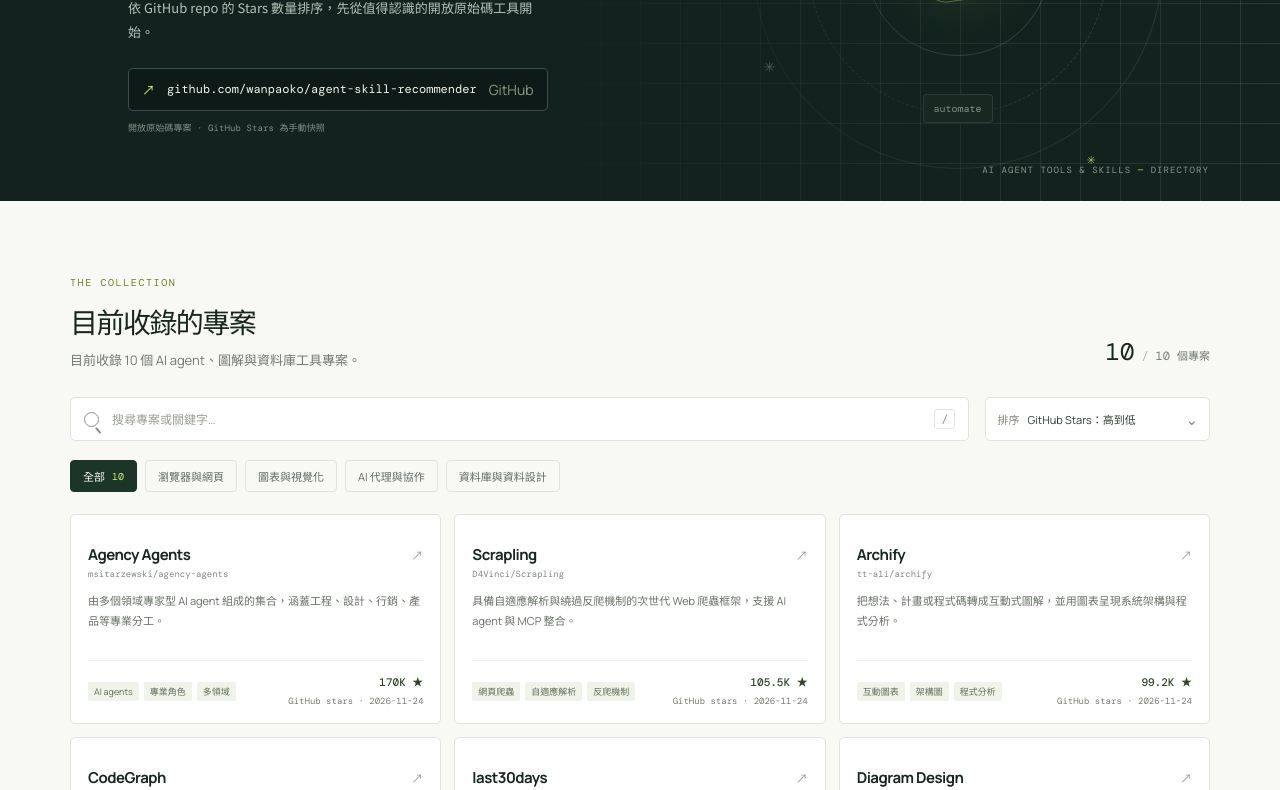
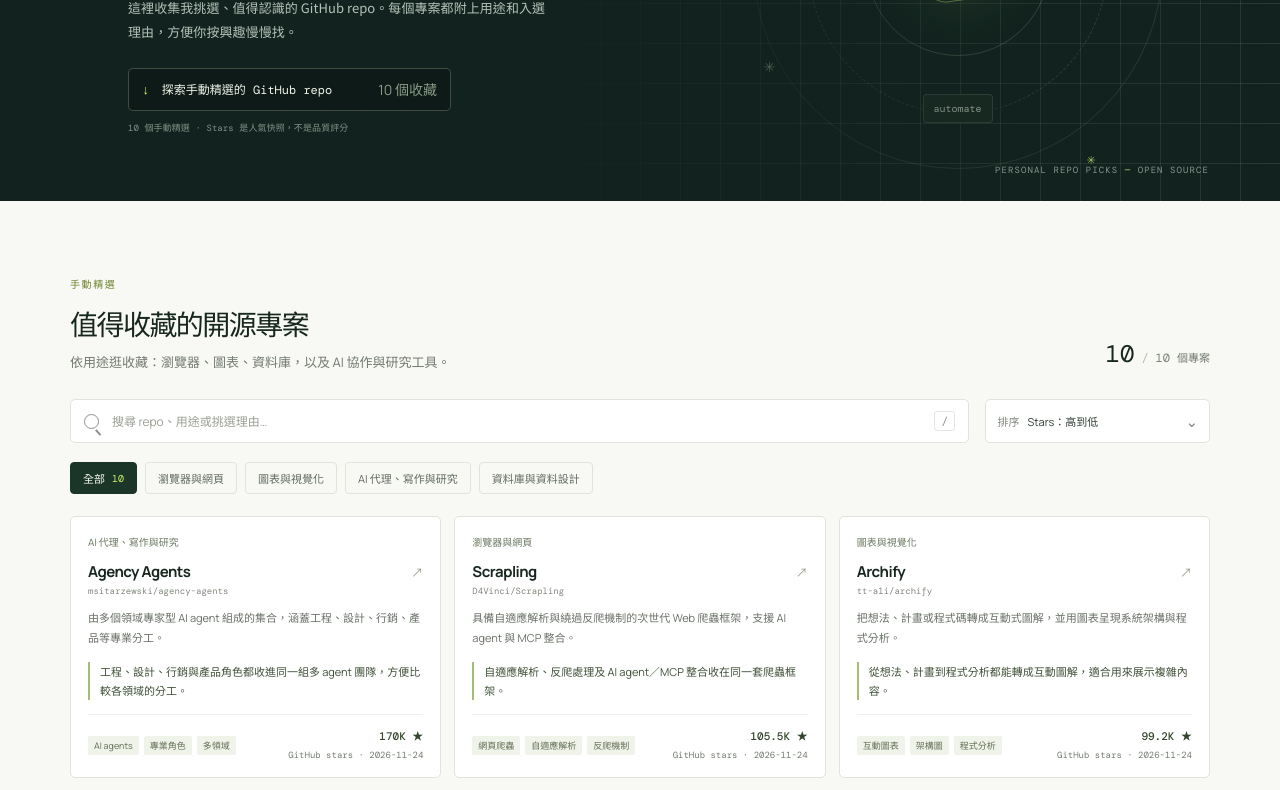
Before and after one commit to wanpaoko/agent-skill-recommender, a plain HTML site: page index.html in a window 1280 px wide. Shown: the part 317-1107 px from the top of the page. Drawn offline with nearby package versions, Linux system fonts and the light colour scheme.

Commit message:
feat: reframe catalog as personal repo picks
- Rebrand the static catalog and document manual curation.
- Add factual pick reasons and keep repository search, categories, sorting, and dated Stars snapshots.
- Preserve existing GitHub repository URLs; remote repository rename is not included.

```diff
--- a/assets/app.mjs
+++ b/assets/app.mjs
@@ -1,37 +1,37 @@
-import { filterSkills, skills, sortSkills } from './catalog.mjs';
+import { filterRepositories, repositories, sortRepositories } from './catalog.mjs';
 
-const grid = document.querySelector('#skill-grid');
-const searchInput = document.querySelector('#skill-search');
-const sortSelect = document.querySelector('#skill-sort');
+const grid = document.querySelector('#repository-grid');
+const searchInput = document.querySelector('#repository-search');
+const sortSelect = document.querySelector('#repository-sort');
 const resultCount = document.querySelector('#result-count');
 const emptyState = document.querySelector('#empty-state');
 const categoryButtons = [...document.querySelectorAll('.category-chip')];
 const numberFormatter = new Intl.NumberFormat('en', { notation: 'compact', maximumFractionDigits: 1 });
-const totalCount = String(skills.length);
+const totalCount = String(repositories.length);
 for (const total of document.querySelectorAll('[data-total-count]')) total.textContent = totalCount;
 let category = 'all';
 
-function createCard(skill) {
+function createRepositoryCard(repository) {
   const article = document.createElement('article');
-  article.className = 'skill-card';
+  article.className = 'repository-card';
 
   const top = document.createElement('div');
   top.className = 'card-topline';
   const categoryLabel = document.createElement('span');
   categoryLabel.className = 'card-category';
-  categoryLabel.textContent = skill.kind === 'repository' ? 'Repo' : skill.category;
-
+  categoryLabel.textContent = repository.category;
+  top.append(categoryLabel);
   const titleRow = document.createElement('div');
   titleRow.className = 'card-title-row';
   const title = document.createElement('h3');
   title.className = 'card-title';
   const link = document.createElement('a');
   link.className = 'card-title-link';
-  link.href = skill.repositoryUrl;
+  link.href = repository.repositoryUrl;
   link.target = '_blank';
   link.rel = 'noreferrer';
-  link.textContent = skill.name;
-  link.setAttribute('aria-label', `在 GitHub 查看 ${skill.name} 所屬專案`);
+  link.textContent = repository.name;
+  link.setAttribute('aria-label', `在 GitHub 查看 ${repository.name} 所屬專案`);
   title.append(link);
   const linkMark = document.createElement('span');
   linkMark.className = 'card-link-mark';
@@ -41,17 +41,20 @@ function createCard(skill) {
 
   const owner = document.createElement('p');
   owner.className = 'card-owner';
-  owner.textContent = `${skill.owner}/${skill.repository}`;
+  owner.textContent = `${repository.owner}/${repository.repository}`;
 
   const description = document.createElement('p');
   description.className = 'card-description';
-  description.textContent = skill.description;
+  description.textContent = repository.description;
+  const pickReason = document.createElement('p');
+  pickReason.className = 'card-pick-reason';
+  pickReason.textContent = repository.pickReason;
 
   const bottom = document.createElement('div');
   bottom.className = 'card-bottom';
   const tags = document.createElement('div');
   tags.className = 'card-tags';
-  for (const text of skill.tags) {
+  for (const text of repository.tags) {
     const tag = document.createElement('span');
     tag.className = 'card-tag';
     tag.textContent = text;
@@ -60,26 +63,26 @@ function createCard(skill) {
   const stars = document.createElement('span');
   stars.className = 'card-stars';
   const starCount = document.createElement('strong');
-  starCount.textContent = `${numberFormatter.format(skill.stars)} ★`;
-  stars.append(starCount, document.createTextNode(`GitHub stars · ${skill.starsCheckedAt}`));
+  starCount.textContent = `${numberFormatter.format(repository.stars)} ★`;
+  stars.append(starCount, document.createTextNode(`GitHub stars · ${repository.starsCheckedAt}`));
   bottom.append(tags, stars);
 
-  article.append(top, titleRow, owner, description, bottom);
+  article.append(top, titleRow, owner, description, pickReason, bottom);
   return article;
 }
 
 function render() {
-  const matchingSkills = sortSkills(filterSkills(skills, {
+  const matchingRepositories = sortRepositories(filterRepositories(repositories, {
     query: searchInput.value,
     category,
   }), sortSelect.value);
   const fragment = document.createDocumentFragment();
 
-  for (const skill of matchingSkills) fragment.append(createCard(skill));
+  for (const repository of matchingRepositories) fragment.append(createRepositoryCard(repository));
   grid.replaceChildren(fragment);
-  resultCount.textContent = String(matchingSkills.length);
-  emptyState.hidden = matchingSkills.length !== 0;
-  grid.hidden = matchingSkills.length === 0;
+  resultCount.textContent = String(matchingRepositories.length);
+  emptyState.hidden = matchingRepositories.length !== 0;
+  grid.hidden = matchingRepositories.length === 0;
 }
 
 
--- a/assets/catalog.mjs
+++ b/assets/catalog.mjs
@@ -11,7 +11,7 @@ const repositoryStars = {
   'colbymchenry/codegraph': 78_591,
 };
 
-export const skills = [
+export const repositories = [
   {
     id: 'moli',
     name: 'Moli',
@@ -19,6 +19,7 @@ export const skills = [
     repository: 'moli',
     category: '瀏覽器與網頁',
     description: '給 AI agent 使用的輕量 headless browser，可擷取網頁、搜尋及自動化瀏覽器任務。',
+    pickReason: '瀏覽、搜尋、擷取網頁與自動化操作都由這個輕量 headless browser 處理。',
     tags: ['瀏覽器', '網頁擷取', '自動化'],
     kind: 'repository',
   },
@@ -29,6 +30,7 @@ export const skills = [
     repository: 'archify',
     category: '圖表與視覺化',
     description: '把想法、計畫或程式碼轉成互動式圖解，並用圖表呈現系統架構與程式分析。',
+    pickReason: '從想法、計畫到程式分析都能轉成互動圖解，適合用來展示複雜內容。',
     tags: ['互動圖表', '架構圖', '程式分析'],
     kind: 'repository',
   },
@@ -39,6 +41,7 @@ export const skills = [
     repository: 'diagram-design',
     category: '圖表與視覺化',
     description: '以品牌化視覺製作 52 種架構圖、流程圖等圖表，輸出自包含 HTML 和 SVG。',
+    pickReason: '涵蓋 52 種架構與流程圖，並能輸出自包含 HTML 和 SVG。',
     tags: ['圖表', '品牌化', 'SVG'],
     kind: 'repository',
   },
@@ -47,8 +50,9 @@ export const skills = [
     name: 'Agency Agents',
     owner: 'msitarzewski',
     repository: 'agency-agents',
-    category: 'AI 代理與協作',
+    category: 'AI 代理、寫作與研究',
     description: '由多個領域專家型 AI agent 組成的集合，涵蓋工程、設計、行銷、產品等專業分工。',
+    pickReason: '工程、設計、行銷與產品角色都收進同一組多 agent 團隊，方便比較各領域的分工。',
     tags: ['AI agents', '專業角色', '多領域'],
     kind: 'repository',
   },
@@ -57,8 +61,9 @@ export const skills = [
     name: 'ChartDB',
     owner: 'chartdb',
     repository: 'chartdb',
-    category: '圖表與視覺化',
+    category: '資料庫與資料設計',
     description: '以單一查詢匯入資料庫 schema，互動式繪製資料庫圖表並編輯結構。',
+    pickReason: '從 schema 匯入、繪製關聯圖到結構編輯，都能在同一個互動介面完成。',
     tags: ['資料庫', 'ER 圖', 'Schema'],
     kind: 'repository',
   },
@@ -67,8 +72,9 @@ export const skills = [
     name: 'Humanizer-zh',
     owner: 'op7418',
     repository: 'Humanizer-zh',
-    category: 'AI 代理與協作',
+    category: 'AI 代理、寫作與研究',
     description: '專為中文語境設計的 AI 寫作去味與潤色 Skill，消除模板化套話與翻譯腔，使生成內容更自然。',
+    pickReason: '專門處理中文 AI 文字常見的模板套話與翻譯腔，聚焦中文語感。',
     tags: ['AI 寫作', '去 AI 味', '文字潤色'],
     kind: 'repository',
   },
@@ -77,8 +83,9 @@ export const skills = [
     name: 'last30days',
     owner: 'mvanhorn',
     repository: 'last30days-skill',
-    category: 'AI 代理與協作',
+    category: 'AI 代理、寫作與研究',
     description: '跨 Reddit、X、YouTube、HN、Polymarket 搜尋過去 30 天社群討論並統整總結的 AI Agent 研究外掛。',
+    pickReason: '集中搜尋並彙整最近 30 天各社群平台的討論，用來追查主題近期脈絡。',
     tags: ['即時搜尋', '社群研究', 'Plugin'],
     kind: 'repository',
   },
@@ -89,6 +96,7 @@ export const skills = [
     repository: 'modern-web-guidance',
     category: '瀏覽器與網頁',
     description: '為 AI coding agent 提供現代 Web 標準與最新最佳實踐指引，優先採用原生 Web API。',
+    pickReason: '把現代 Web 標準與最佳實踐整理給 coding agent，並優先採用原生 Web API。',
     tags: ['Web 標準', '前端指引', 'Agent Skill'],
     kind: 'repository',
   },
@@ -99,6 +107,7 @@ export const skills = [
     repository: 'Scrapling',
     category: '瀏覽器與網頁',
     description: '具備自適應解析與繞過反爬機制的次世代 Web 爬蟲框架，支援 AI agent 與 MCP 整合。',
+    pickReason: '自適應解析、反爬處理及 AI agent／MCP 整合收在同一套爬蟲框架。',
     tags: ['網頁爬蟲', '自適應解析', '反爬機制'],
     kind: 'repository',
   },
@@ -107,28 +116,29 @@ export const skills = [
     name: 'CodeGraph',
     owner: 'colbymchenry',
     repository: 'codegraph',
-    category: 'AI 代理與協作',
+    category: 'AI 代理、寫作與研究',
     description: '以 Tree-sitter 預先索引的本機程式碼知識圖譜，為 AI coding agent 提供語意符號與呼叫鏈結構。',
+    pickReason: 'Tree-sitter 預先索引本機程式碼中的語意符號與呼叫鏈，提供 coding agent 可用的程式關聯。',
     tags: ['程式碼圖譜', 'Tree-sitter', 'Agent Skill'],
     kind: 'repository',
   },
-].map((skill) => {
-  const repositoryUrl = `https://github.com/${skill.owner}/${skill.repository}`;
+].map((repository) => {
+  const repositoryUrl = `https://github.com/${repository.owner}/${repository.repository}`;
   return {
-    ...skill,
-    stars: repositoryStars[`${skill.owner}/${skill.repository}`],
+    ...repository,
+    stars: repositoryStars[`${repository.owner}/${repository.repository}`],
     starsCheckedAt: '2026-11-24',
     repositoryUrl,
     detailUrl: repositoryUrl,
   };
 });
 
-export function filterSkills(catalog, { query = '', category = 'all' } = {}) {
+export function filterRepositories(catalog, { query = '', category = 'all' } = {}) {
   const normalizedQuery = query.trim().toLocaleLowerCase();
 
-  return catalog.filter((skill) => {
-    const matchesCategory = category === 'all' || skill.category === category;
-    const searchableText = [skill.name, skill.id, skill.owner, skill.description, ...skill.tags]
+  return catalog.filter((repository) => {
+    const matchesCategory = category === 'all' || repository.category === category;
+    const searchableText = [repository.name, repository.id, repository.owner, repository.description, repository.pickReason, ...repository.tags]
       .join(' ')
       .toLocaleLowerCase();
 
@@ -136,7 +146,7 @@ export function filterSkills(catalog, { query = '', category = 'all' } = {}) {
   });
 }
 
-export function sortSkills(catalog, order = 'stars-desc') {
+export function sortRepositories(catalog, order = 'stars-desc') {
   const comparison = {
     'stars-desc': (a, b) => b.stars - a.stars,
     'stars-asc': (a, b) => a.stars - b.stars,
--- a/assets/site.css
+++ b/assets/site.css
@@ -201,9 +201,9 @@ button:focus-visible, a:focus-visible, input:focus-visible, select:focus-visible
 .category-chip > span { color: #667c58; font-family: 'DM Mono', monospace; font-size: 10px; }
 .category-chip.is-active > span { color: var(--bright); }
 
-.skill-grid { display: grid; grid-template-columns: repeat(3, minmax(0, 1fr)); gap: 13px; margin-top: 22px; }
-.skill-card { position: relative; display: flex; min-height: 210px; flex-direction: column; padding: 17px 17px 14px; border: 1px solid var(--border); border-radius: 5px; background: #fff; transition: border-color .16s ease, transform .16s ease; }
-.skill-card:hover { border-color: #a3b28b; transform: translateY(-2px); }
+.repository-grid { display: grid; grid-template-columns: repeat(3, minmax(0, 1fr)); gap: 13px; margin-top: 22px; }
+.repository-card { position: relative; display: flex; min-height: 260px; flex-direction: column; padding: 17px 17px 14px; border: 1px solid var(--border); border-radius: 5px; background: #fff; transition: border-color .16s ease, transform .16s ease; }
+.repository-card:hover { border-color: #a3b28b; transform: translateY(-2px); }
 .card-topline { display: flex; align-items: center; justify-content: space-between; gap: 10px; }
 .card-category { color: #6a7860; font-size: 10px; }
 .card-rank { color: #8b9287; font-family: 'DM Mono', monospace; font-size: 10px; }
@@ -215,6 +215,7 @@ button:focus-visible, a:focus-visible, input:focus-visible, select:focus-visible
 .card-link-mark { color: #97a08f; font-size: 12px; }
 .card-owner { margin: 3px 0 0; color: #81897e; font-family: 'DM Mono', monospace; font-size: 9px; }
 .card-description { margin: 11px 0 14px; color: #687066; font-size: 11px; line-height: 1.8; }
+.card-pick-reason { margin: 0 0 14px; padding-left: 10px; border-left: 2px solid #a8bc70; color: #3f5037; font-size: 11px; line-height: 1.75; }
 .card-bottom { display: flex; align-items: center; justify-content: space-between; gap: 10px; margin-top: auto; padding-top: 12px; border-top: 1px solid #edf0e8; }
 .card-tags { display: flex; flex-wrap: wrap; gap: 5px; }
 .card-tag { padding: 3px 6px; border-radius: 2px; background: #f0f3e9; color: #616e53; font-size: 9px; }
@@ -253,7 +254,7 @@ button:focus-visible, a:focus-visible, input:focus-visible, select:focus-visible
   .hero::after { background: linear-gradient(90deg, #12231f 0%, rgba(18,35,31,.96) 57%, rgba(18,35,31,.65) 100%); }
   .hero-content { width: 78%; margin-left: 7vw; }
   .orbit { right: -168px; opacity: .48; transform: translateY(-50%) scale(.9); }
-  .skill-grid { grid-template-columns: repeat(2, minmax(0, 1fr)); }
+  .repository-grid { grid-template-columns: repeat(2, minmax(0, 1fr)); }
   .catalog-section, .closing-note { width: calc(100% - 60px); }
 }
 
@@ -286,8 +287,8 @@ button:focus-visible, a:focus-visible, input:focus-visible, select:focus-visible
   .sort-control select { margin-left: auto; text-align: right; }
   .category-filters { gap: 7px; margin-top: 14px; }
   .category-chip { min-height: 30px; padding: 0 9px; font-size: 10px; }
-  .skill-grid { grid-template-columns: 1fr; gap: 9px; margin-top: 16px; }
-  .skill-card { min-height: 194px; padding: 15px 14px 12px; }
+  .repository-grid { grid-template-columns: 1fr; gap: 9px; margin-top: 16px; }
+  .repository-card { min-height: 224px; padding: 15px 14px 12px; }
   .card-description { margin-top: 9px; margin-bottom: 12px; }
   .data-note { align-items: flex-start; font-size: 9px; }
   .note-mark { margin-top: 1px; }
--- a/index.html
+++ b/index.html
@@ -4,39 +4,39 @@
     <meta charset="utf-8">
     <meta name="viewport" content="width=device-width, initial-scale=1">
     <meta name="theme-color" content="#12231f">
-    <meta name="description" content="以 GitHub repo stars 排序的 AI agent 開放原始碼專案清單。">
-    <title>AI Agent Project Browser — 探索開源 Agent 工具與 Skills</title>
+    <meta name="description" content="我手動挑選並介紹的 GitHub 好 repo。每個收藏都附上用途、挑選理由與相關分類。">
+    <title>Repo Picks — 我挑選的 GitHub 好 repo</title>
     <link rel="icon" href="assets/favicon.svg" type="image/svg+xml">
     <link rel="stylesheet" href="assets/site.css">
     <script type="module" src="assets/app.mjs"></script>
   </head>
   <body>
     <header class="masthead">
-      <a class="wordmark" href="./" aria-label="AI Agent Project Browser 首頁">
+      <a class="wordmark" href="./" aria-label="Repo Picks 首頁">
         <span class="wordmark-mark" aria-hidden="true"><span></span><span></span><span></span></span>
-        <span>AGENT SKILLS</span>
+        <span>REPO PICKS</span>
       </a>
-      <a class="masthead-link" href="https://github.com/wanpaoko/agent-skill-recommender" target="_blank" rel="noreferrer">查看 GitHub 原始碼 <span aria-hidden="true">↗</span></a>
+      <a class="masthead-link" href="https://github.com/wanpaoko/agent-skill-recommender" target="_blank" rel="noreferrer">查看網站原始碼 <span aria-hidden="true">↗</span></a>
     </header>
 
     <main>
       <section class="hero" aria-labelledby="page-title">
         <div class="hero-content">
-          <p class="hero-kicker"><span class="status-dot"></span> 給 AI agent 使用的開放原始碼工具</p>
-          <h1 id="page-title">探索 agent<br><span>工具專案</span></h1>
-          <p class="hero-description">依 GitHub repo 的 Stars 數量排序，先從值得認識的開放原始碼工具開始。</p>
-          <a class="hero-command" href="https://github.com/wanpaoko/agent-skill-recommender" target="_blank" rel="noreferrer" aria-label="在 GitHub 查看專案原始碼">
-            <span class="prompt-mark" aria-hidden="true">↗</span>
-            <code>github.com/wanpaoko/agent-skill-recommender</code>
-            <span class="copy-mark" aria-hidden="true">GitHub</span>
+          <p class="hero-kicker"><span class="status-dot"></span> 個人手動精選 · 持續更新</p>
+          <h1 id="page-title">值得留下的<br><span>GitHub 專案</span></h1>
+          <p class="hero-description">這裡收集我挑選、值得認識的 GitHub repo。每個專案都附上用途和入選理由，方便你按興趣慢慢找。</p>
+          <a class="hero-command" href="#repository-grid" aria-label="往下瀏覽手動精選的 GitHub 專案">
+            <span class="prompt-mark" aria-hidden="true">↓</span>
+            <code>探索手動精選的 GitHub repo</code>
+            <span class="copy-mark" aria-hidden="true">10 個收藏</span>
           </a>
-          <p class="hero-caption">開放原始碼專案 · GitHub Stars 為手動快照</p>
+          <p class="hero-caption">10 個手動精選 · Stars 是人氣快照，不是品質評分</p>
         </div>
         <div class="orbit" aria-hidden="true">
           <div class="orbit-ring orbit-ring-outer"></div>
           <div class="orbit-ring orbit-ring-middle"></div>
           <div class="orbit-ring orbit-ring-inner"></div>
-          <span class="orbit-center">AI<span>✳</span></span>
+          <span class="orbit-center">REPO<span>✳</span></span>
           <span class="orbit-node orbit-node-1">navigate</span>
           <span class="orbit-node orbit-node-2">extract</span>
           <span class="orbit-node orbit-node-3">automate</span>
@@ -46,15 +46,15 @@
           <span class="orbit-cross orbit-cross-3">✳</span>
           <span class="orbit-cross orbit-cross-4">✳</span>
         </div>
-        <div class="hero-index" aria-hidden="true">AI AGENT TOOLS &amp; SKILLS <span>—</span> DIRECTORY</div>
+        <div class="hero-index" aria-hidden="true">PERSONAL REPO PICKS <span>—</span> OPEN SOURCE</div>
       </section>
 
       <section class="catalog-section" aria-labelledby="catalog-title">
         <div class="section-heading">
           <div>
-            <p class="section-kicker">THE COLLECTION</p>
-            <h2 id="catalog-title">目前收錄的專案</h2>
-            <p class="section-description">目前收錄 10 個 AI agent、圖解與資料庫工具專案。</p>
+            <p class="section-kicker">手動精選</p>
+            <h2 id="catalog-title">值得收藏的開源專案</h2>
+            <p class="section-description">依用途逛收藏：瀏覽器、圖表、資料庫，以及 AI 協作與研究工具。</p>
           </div>
           <div class="catalog-count" aria-live="polite"><span id="result-count">10</span><span class="count-divider">/</span><span data-total-count>10</span> <span class="count-label">個專案</span></div>
         </div>
@@ -63,14 +63,14 @@
           <label class="search-box">
             <span class="search-icon" aria-hidden="true"></span>
             <span class="sr-only">搜尋專案</span>
-            <input id="skill-search" type="search" placeholder="搜尋專案或關鍵字…" autocomplete="off">
+            <input id="repository-search" type="search" placeholder="搜尋 repo、用途或挑選理由…" autocomplete="off">
             <kbd>/</kbd>
           </label>
           <label class="sort-control">
             <span class="sort-label">排序</span>
-            <select id="skill-sort" aria-label="排序專案">
-              <option value="stars-desc">GitHub Stars：高到低</option>
-              <option value="stars-asc">GitHub Stars：低到高</option>
+            <select id="repository-sort" aria-label="排序專案">
+              <option value="stars-desc">Stars：高到低</option>
+              <option value="stars-asc">Stars：低到高</option>
               <option value="name-asc">名稱：A 到 Z</option>
             </select>
           </label>
@@ -81,10 +81,11 @@
           <button class="category-chip is-active" type="button" data-category="all" aria-pressed="true">全部 <span data-total-count>10</span></button>
           <button class="category-chip" type="button" data-category="瀏覽器與網頁" aria-pressed="false">瀏覽器與網頁</button>
           <button class="category-chip" type="button" data-category="圖表與視覺化" aria-pressed="false">圖表與視覺化</button>
-          <button class="category-chip" type="button" data-category="AI 代理與協作" aria-pressed="false">AI 代理與協作</button>
+          <button class="category-chip" type="button" data-category="AI 代理、寫作與研究" aria-pressed="false">AI 代理、寫作與研究</button>
           <button class="category-chip" type="button" data-category="資料庫與資料設計" aria-pressed="false">資料庫與資料設計</button>
         </nav>
-        <div id="skill-grid" class="skill-grid" aria-live="polite" aria-busy="false"></div>
+
+        <div id="repository-grid" class="repository-grid" aria-live="polite" aria-busy="false"></div>
         <div id="empty-state" class="empty-state" hidden>
           <span class="empty-symbol" aria-hidden="true">⌕</span>
           <h3>找不到符合的專案</h3>
@@ -92,19 +93,19 @@
           <button id="clear-filters" class="clear-button" type="button">清除篩選</button>
         </div>
 
-        <p class="data-note"><span class="note-mark" aria-hidden="true">i</span> 星數為 GitHub repo 手動快照（2026-11-24），代表專案人氣，不代表品質。</p>
+        <p class="data-note"><span class="note-mark" aria-hidden="true">i</span> Stars 是 GitHub repo 人氣快照（2026-11-24），只供參考，不是精選依據或品質保證。</p>
       </section>
 
       <section class="closing-note" aria-label="資料來源與更新說明">
         <div class="closing-rule"></div>
-        <p>目前收錄 10 個 GitHub 專案；更多介紹會再逐步加入。</p>
-        <a href="https://github.com/" target="_blank" rel="noreferrer">資料來源：GitHub repo stars · 2026-11-24 <span aria-hidden="true">↗</span></a>
+        <p>每個 repo 都是手動挑選，依功能分類並附上介紹。</p>
+        <a href="https://github.com/" target="_blank" rel="noreferrer">Stars 快照更新於 2026-11-24 <span aria-hidden="true">↗</span></a>
       </section>
     </main>
 
     <footer class="site-footer">
-      <span>AGENT SKILLS <span class="footer-dot">✳</span> AI AGENT BROWSER</span>
-      <a href="https://github.com/wanpaoko/agent-skill-recommender" target="_blank" rel="noreferrer">在 GitHub 上查看 <span aria-hidden="true">↗</span></a>
+      <span>REPO PICKS <span class="footer-dot">✳</span> 個人 GitHub 收藏</span>
+      <a href="https://github.com/wanpaoko/agent-skill-recommender" target="_blank" rel="noreferrer">查看此網站的 GitHub 原始碼 <span aria-hidden="true">↗</span></a>
     </footer>
   </body>
 </html>
```
Also changed, not shown: tests/catalog.test.mjs (+31 -25 lines), 4 other files.
